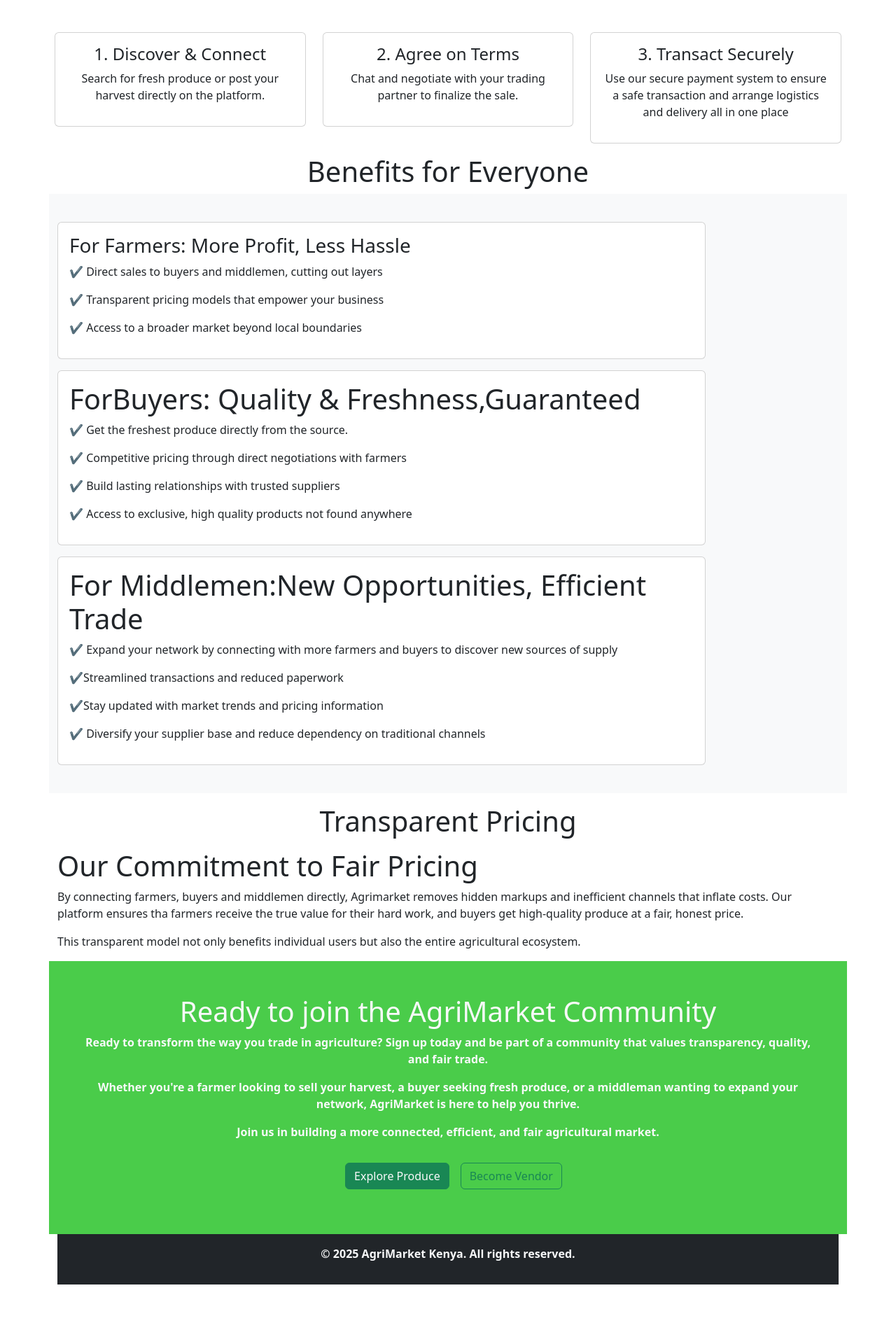
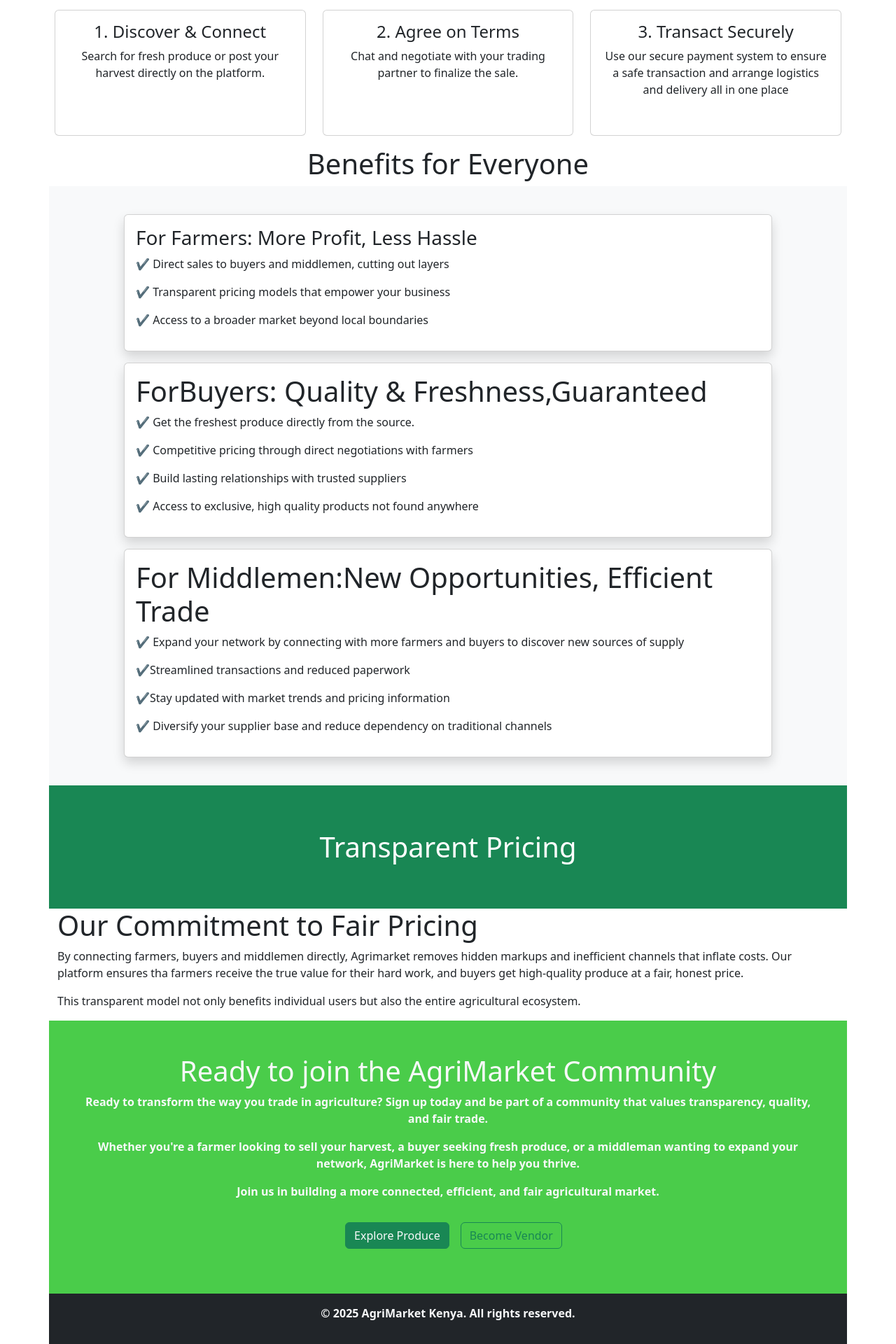
Before and after one commit to piuswanyangu/Farm_UI, a React (Create React App) app: page / in a window 1280 px wide. Shown: the part 494-2414 px from the top of the page at 70% size. Before the commit the page ends 2329 px from the top, so only its background shows below. Built offline with nearby package versions, Linux system fonts and the light colour scheme.

Commit message:
homepage

```diff
--- a/src/Components/HomeComponent.jsx
+++ b/src/Components/HomeComponent.jsx
@@ -5,11 +5,11 @@
 const HomeComponent = () => {
   return (
     <div>
-      <h1 className="bg-success text-center text-light">
-        Welcome to AgriMarket Kenya
-      </h1>
+      <div className="container-fluid bg-success ">
+        <h1 className=" text-center text-light">Welcome to AgriMarket Kenya</h1>
+      </div>
       {/* hero section */}
-      <div className="container-fluid text-center p-3">
+      <div className="container-fluid text-center ">
         <section className="hero">
           <h1 className="text-center  p-3 fw-bolder">
             <b>
@@ -26,13 +26,14 @@
           <button className="btn btn-outline-success text-success">
             Sign Up Now
           </button>
+          <br />
         </section>
       </div>
       <div className="container text-center p-2">
         <h2 className="m-5 text-center ">How it works</h2>
         <div className="row">
           <div className="col-md-4">
-            <div className="card">
+            <div className="card" style={{ height: 180 }}>
               <div className="card-body">
                 <h4>1. Discover & Connect</h4>
                 <p>
@@ -43,7 +44,7 @@
             </div>
           </div>
           <div className="col-md-4">
-            <div className="card">
+            <div className="card" style={{ height: 180 }}>
               <div className="card-body">
                 <h4>2. Agree on Terms</h4>
 
@@ -55,7 +56,7 @@
             </div>
           </div>
           <div className="col-md-4">
-            <div className="card">
+            <div className="card" style={{ height: 180 }}>
               <div className="card-body">
                 <h4>3. Transact Securely</h4>
                 <p>
@@ -71,9 +72,9 @@
       {/* about section */}
       <div className="container bg-light">
         <br />
-        <div className=" row mt-3 mb-3">
+        <div className=" row mt-3 mb-3 justify-content-center">
           <div className="col-md-10">
-            <div className="card">
+            <div className="card shadow">
               <div className="card-body">
                 <h3>For Farmers: More Profit, Less Hassle </h3>
                 <p>
@@ -85,9 +86,9 @@
             </div>
           </div>
         </div>
-        <div className="row mb-3">
+        <div className="row mb-3 justify-content-center">
           <div className="col-md-10">
-            <div className="card">
+            <div className="card shadow">
               <div className="card-body">
                 <h1>ForBuyers: Quality & Freshness,Guaranteed </h1>
                 <p>✔ Get the freshest produce directly from the source.</p>
@@ -103,9 +104,9 @@
             </div>
           </div>
         </div>
-        <div className="row mb-3">
+        <div className="row mb-3 justify-content-center">
           <div className="col-md-10">
-            <div className="card">
+            <div className="card shadow">
               <div className="card-body">
                 <h1>For Middlemen:New Opportunities, Efficient Trade</h1>
                 <p>
@@ -124,8 +125,8 @@
         </div>
         <br />
       </div>
-      <div className="container-">
-        <h1 className='text-center mt-3 mb-3'>Transparent Pricing</h1>
+      <div className="container bg-success p-5 text-white">
+        <h1 className="text-center mt-3 mb-3">Transparent Pricing</h1>
       </div>
       <div className="container">
         <h1>Our Commitment to Fair Pricing</h1>
@@ -138,7 +139,7 @@
 
         <p>
           This transparent model not only benefits individual users but also the
-          entire agricultural ecosystem.{" "}
+          entire agricultural ecosystem.
         </p>
       </div>
       <div className="container ready-join text-light text-center p-5 mt-3 fw-bold">
@@ -157,18 +158,18 @@
           Join us in building a more connected, efficient, and fair agricultural
           market.
         </p>
-        <button className='btn btn-success text-light m-3'>Explore Produce</button>
-        <button className='btn btn-outline-success '>Become Vendor</button>
+        <button className="btn btn-success text-light m-3">
+          Explore Produce
+        </button>
+        <button className="btn btn-outline-success ">Become Vendor</button>
       </div>
 
       {/* footer */}
-      <div className="container">
-        <footer className="text-center fw-bolder bg-dark text-light p-3">
-          <p>
-            &copy; {new Date().getFullYear()} AgriMarket Kenya. All rights
-            reserved.
-          </p>
-        </footer>
+      <div className="container text-center fw-bolder bg-dark text-light p-3">
+        <p>
+          &copy; {new Date().getFullYear()} AgriMarket Kenya. All rights
+          reserved.
+        </p>
       </div>
     </div>
   );
```
